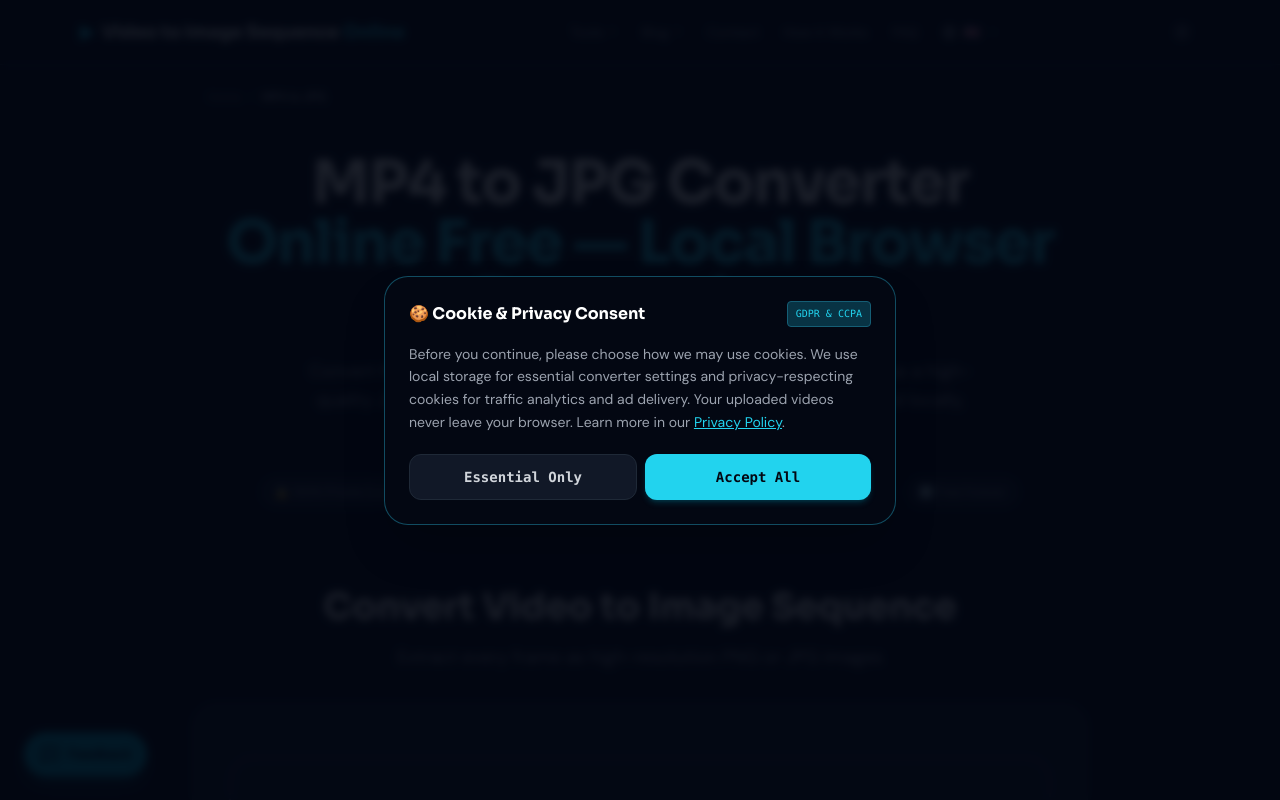
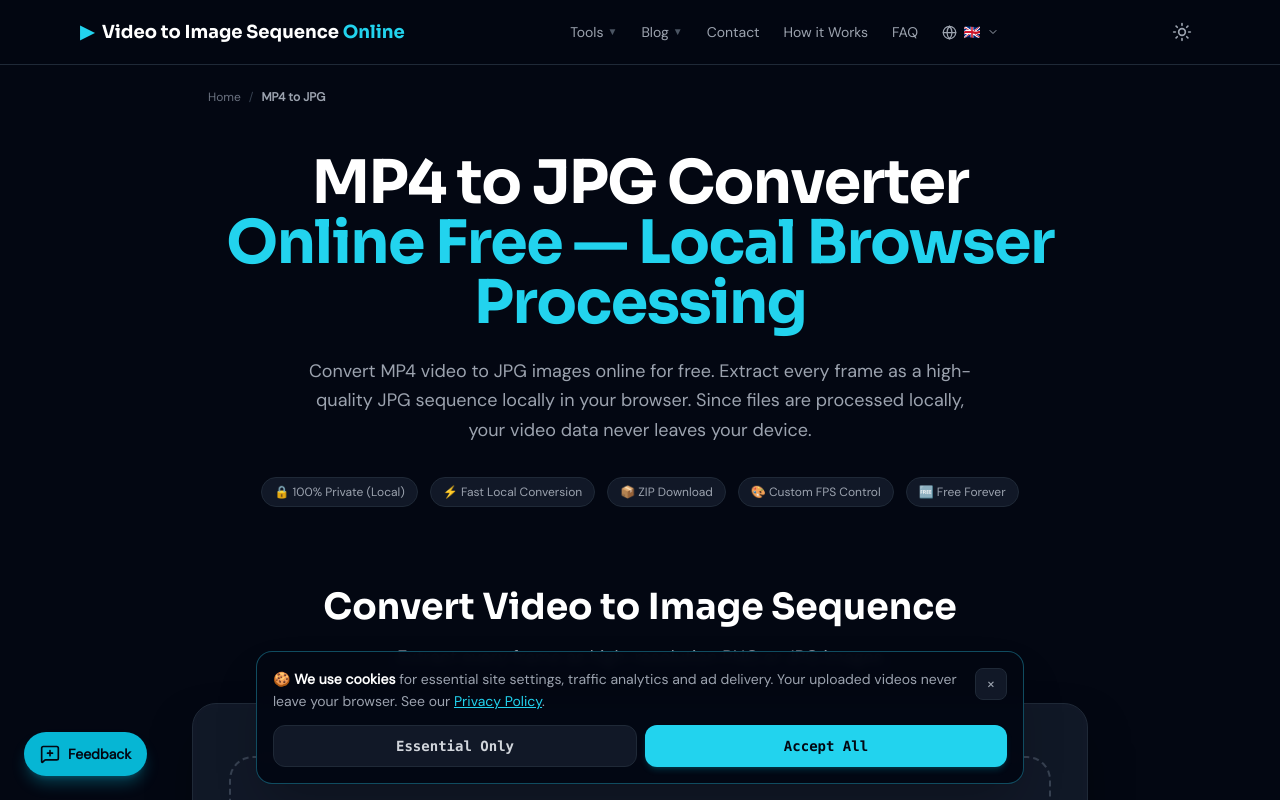
Before and after one commit to msachal5700/video-to-image-sequence, a React (Vite) app: page /mp4-to-jpg in a window 1280 px wide. Shown: the top 800 px of the page. Built offline with nearby package versions, Linux system fonts and the light colour scheme.

Commit message:
Scope blocking consent gate to EEA/UK/CH; dismissible banner elsewhere

```diff
--- a/components/CookieConsent.tsx
+++ b/components/CookieConsent.tsx
@@ -30,6 +30,31 @@ const readConsent = (): string | null => {
   }
 };
 
+/**
+ * Best-effort EEA/UK/CH detection via the browser's IANA timezone.
+ * Europe/* covers the EU-27, the UK, Norway, Switzerland, Iceland and a few
+ * non-EEA European states (over-inclusive is the safe direction: stricter
+ * consent UX where not strictly required is always compliant). The Atlantic
+ * entries cover Portugal/Spain's island regions; Arctic/Longyearbyen covers
+ * Svalbard (Norway). Fail-safe: when the timezone is unavailable, assume
+ * EEA/UK/CH and show the blocking gate.
+ */
+const EXTRA_EEA_ZONES = [
+  'Atlantic/Azores',
+  'Atlantic/Canary',
+  'Atlantic/Madeira',
+  'Arctic/Longyearbyen',
+];
+
+const isEeaUkCh = (): boolean => {
+  try {
+    const tz = Intl.DateTimeFormat().resolvedOptions().timeZone || '';
+    return tz.startsWith('Europe/') || EXTRA_EEA_ZONES.includes(tz);
+  } catch {
+    return true;
+  }
+};
+
 /** Release any scroll lock the gate may have applied. Safe to call anytime. */
 const unlockScroll = (): void => {
   try {
@@ -42,11 +67,15 @@ const unlockScroll = (): void => {
 
 const CookieConsent: React.FC = () => {
   const [visible, setVisible] = useState(false);
+  // Blocking full-screen gate is required only where the EU User Consent
+  // Policy applies (EEA/UK/CH). Everywhere else we show a dismissible
+  // bottom banner so the site stays fully usable before a choice is made.
+  const [blocking] = useState<boolean>(() => isEeaUkCh());
 
   useEffect(() => {
     const consent = readConsent();
     if (!consent) {
-      // Fresh visitor: show the full-screen gate immediately
+      // Fresh visitor: show the consent UI immediately
       setVisible(true);
     } else if (consent === 'all') {
       // Returning visitor: apply their stored choice to Google Consent Mode
@@ -54,7 +83,7 @@ const CookieConsent: React.FC = () => {
     }
   }, []);
 
-  // Lock background scrolling while the consent gate is up.
+  // Lock background scrolling while the BLOCKING consent gate is up.
   // The cleanup releases the lock unconditionally (it does NOT restore a
   // captured previous value): the prerendered HTML can carry a stale
   // inline overflow:hidden on <html>/<body> (the prerender snapshot is taken
@@ -62,7 +91,7 @@ const CookieConsent: React.FC = () => {
   // the stale lock and leave the page permanently unscrollable. Nothing else
   // in the app sets inline overflow on <html>/<body>, so clearing is safe.
   useEffect(() => {
-    if (!visible) return;
+    if (!visible || !blocking) return;
     const html = document.documentElement;
     const body = document.body;
     html.style.overflow = 'hidden';
@@ -71,7 +100,7 @@ const CookieConsent: React.FC = () => {
       html.style.overflow = '';
       body.style.overflow = '';
     };
-  }, [visible]);
+  }, [visible, blocking]);
 
   // Safety net: never leave the page unscrollable if this component unmounts.
   useEffect(() => {
@@ -79,7 +108,7 @@ const CookieConsent: React.FC = () => {
   }, []);
 
   const handleAccept = (type: 'all' | 'essential') => {
-    // Hide the gate and release the scroll lock FIRST, before anything
+    // Hide the UI and release the scroll lock FIRST, before anything
     // that could throw (e.g. blocked storage), so the visitor is never stuck.
     unlockScroll();
     setVisible(false);
@@ -96,6 +125,53 @@ const CookieConsent: React.FC = () => {
 
   if (!visible) return null;
 
+  // Non-blocking banner for visitors outside the EEA/UK/CH: the site stays
+  // fully usable; dismissing (X) is treated as "Essential Only".
+  if (!blocking) {
+    return (
+      <div
+        className="fixed bottom-0 inset-x-0 z-[200] p-3 sm:p-4 font-sans"
+        role="dialog"
+        aria-label="Cookie and privacy consent"
+      >
+        <div className="mx-auto max-w-3xl p-4 rounded-2xl bg-gray-950/95 border border-cyan-800/80 shadow-2xl text-sm text-gray-300 backdrop-blur-sm animate-fade-in">
+          <div className="flex items-start gap-3">
+            <p className="flex-1 leading-relaxed text-gray-400">
+              <span className="font-bold text-white">🍪 We use cookies</span> for essential site
+              settings, traffic analytics and ad delivery. Your uploaded videos never leave your
+              browser. See our{' '}
+              <Link to="/privacy" className="text-cyan-400 underline hover:text-cyan-300">
+                Privacy Policy
+              </Link>.
+            </p>
+            <button
+              onClick={() => handleAccept('essential')}
+              aria-label="Dismiss cookie notice"
+              className="shrink-0 w-8 h-8 rounded-lg bg-gray-900 hover:bg-gray-800 text-gray-400 border border-gray-800 transition text-base leading-none"
+            >
+              ×
+            </button>
+          </div>
+          <div className="mt-3 flex flex-col sm:flex-row items-stretch gap-2 font-mono font-bold text-sm">
+            <button
+              onClick={() => handleAccept('essential')}
+              className="flex-1 px-4 py-2.5 rounded-xl bg-gray-900 hover:bg-gray-800 text-gray-300 border border-gray-800 transition"
+            >
+              Essential Only
+            </button>
+            <button
+              onClick={() => handleAccept('all')}
+              className="flex-1 px-4 py-2.5 rounded-xl bg-cyan-400 hover:bg-cyan-300 text-gray-950 transition shadow-md shadow-cyan-500/20"
+            >
+              Accept All
+            </button>
+          </div>
+        </div>
+      </div>
+    );
+  }
+
+  // Blocking full-screen gate for EEA/UK/CH visitors (EU User Consent Policy).
   return (
     <div
       className="fixed inset-0 z-[200] overflow-y-auto bg-gray-950/90 backdrop-blur-sm p-4 font-sans"
```
